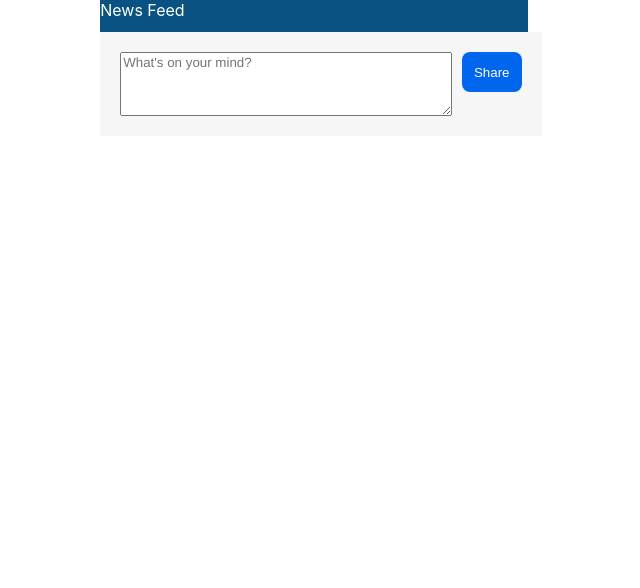
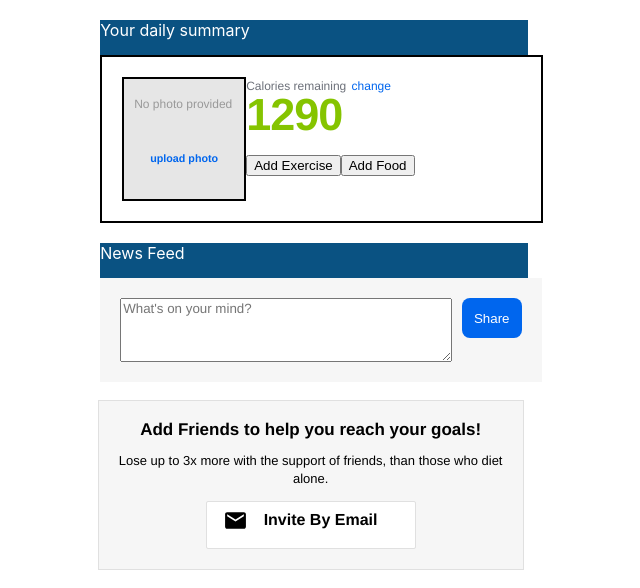
Before and after one commit to rini001/myfitnesspal, a React (Create React App) app: page / in a window 1280 px wide. Shown: the top 588 px of the page, without its empty margins (207-847 px from the left). Built offline with nearby package versions, Linux system fonts and the light colour scheme.

Commit message:
inviteAnddaily_summary

```diff
--- a/src/App.js
+++ b/src/App.js
@@ -3,6 +3,8 @@
 // import { Slides } from "./Components/appPage/Slides";
 // import { Sidebar } from "./Components/appPage/Sidebar";
 import "./App.css";
+import { DailySummary } from "./Components/home/DailySummary";
+import { Invite } from "./Components/home/Invite";
 import { NewsFeed } from "./Components/home/NewsFeed";
 // import { Head } from './Components/Head';
 // import {Navbar} from './Components/Navbar';
@@ -18,7 +20,9 @@ function App() {
       <Sidebar />
       <FeaturedApps />
       <MarketPlace /> */}
+      <DailySummary/>
       <NewsFeed/>
+      <Invite/>
     </div>
   );
 }
--- a/src/Components/home/DailySummary.jsx
+++ b/src/Components/home/DailySummary.jsx
@@ -1,8 +1,36 @@
 import React from 'react'
-
+import styles from './DailySummary.module.css'
 export const DailySummary = () => {
   return (
-    <div>
+    <div className={styles.maindiv} >
+      <div className={styles.summary}>Your daily summary</div>
+      <div className={styles.div1} >
+        <div className={styles.div2}>
+        <div className={styles.uploadphoto}>
+          <p className={styles.para01}>No photo provided</p>
+          <h6 className={styles.heading}><a className={styles.anchor} href="">upload photo</a></h6>
+        </div>
+        {/* <div className={styles.lbs} >
+          <p>0</p>
+
+        </div> */}
+        </div>
+        <div>
+          <div>
+              <p className={styles.cal}>Calories remaining <span className={styles.change}>change</span></p>
+          </div>
+          <div className={styles.calCount}>
+
+              1290
+
+            <div>
+            <button>Add Exercise</button>
+            <button>Add Food</button>
+            </div>
+          </div>
+
+      </div>
+        </div>
 
     </div>
   )
--- /dev/null
+++ b/src/Components/home/DailySummary.module.css
@@ -0,0 +1,97 @@
+.maindiv{
+    /* border: 2px solid black; */
+    margin-left: 24%;
+    margin-top: 20px;
+}
+
+.div1{
+    width: 41%;
+    border: 2px solid black;
+    max-width: 100%;
+    min-width: 200px;
+    display: flex;
+    padding: 20px;
+}
+.uploadphoto{
+    width: 120px;
+    height: 120px;
+    text-size-adjust: 100%;
+    background-color: rgb(230, 230, 230);
+}
+.para01{
+    margin: 0px;
+    color: rgb(153, 153, 153);
+    font-size: 0.75rem;
+    font-weight: 400;
+    font-family: "Neue Plak UA", Helvetica, Arial, -apple-system, sans-serif;
+    line-height: 1.66;
+    padding: 16px 10px 10px;
+}
+.heading{
+    margin: 2em 0px 0px;
+    font-size: 0.75rem;
+    font-weight: 600;
+    font-family: "Neue Plak UA", Helvetica, Arial, -apple-system, sans-serif;
+    line-height: 1.6;
+    text-align: center;
+    display: block;
+    font-size: 0.67em;
+    margin-block-start: 2.33em;
+    margin-block-end: 2.33em;
+    margin-inline-start: 0px;
+    margin-inline-end: 0px;
+    font-weight: bold;
+}
+.anchor{
+    margin: 0px;
+    color: rgb(0, 102, 238);
+    text-decoration: none;
+}
+.anchor:hover{
+    color: orangered;
+}
+.div2{
+border: 2px solid black;
+display: grid;
+row-gap: 5px;
+}
+.lbs{
+    padding: 7px;
+    border: 2px solid black;
+}
+.cal{
+    margin: 0px;
+    font-weight: 400;
+    font-family: "Neue Plak UA", Helvetica, Arial, -apple-system, sans-serif;
+    color: rgb(109, 113, 122);
+    line-height: 1;
+    font-size: 12px;
+}
+.change{
+    margin: 0px 0px 0px 2px;
+    color: rgb(0, 102, 238);
+    font-size: 0.75rem;
+    font-weight: 500;
+    font-family: "Neue Plak UA", Helvetica, Arial, -apple-system, sans-serif;
+    line-height: 18px;
+    text-decoration: none;
+    cursor: pointer;
+}
+.calCount{
+    margin: 0px;
+    font-family: "Neue Plak UA", Helvetica, Arial, -apple-system, sans-serif;
+    color: rgb(133, 196, 0);
+    font-weight: 700;
+    font-size: 45px;
+    line-height: 40px;
+    letter-spacing: -1px;
+}
+.summary{
+    width: 44%;
+    height: 2.2rem;
+    max-width: 100%;
+    min-width: 200px;
+    display: flex;
+    background-color: rgb(10, 82, 130);
+    color: rgb(255, 255, 255);
+}
--- a/src/Components/home/Invite.jsx
+++ b/src/Components/home/Invite.jsx
@@ -1,9 +1,16 @@
 import React from 'react'
-
+import styles from './Invite.module.css'
 export const Invite = () => {
   return (
     <div>
+      <div className={styles.maindiv}>
+        <p className={styles.para1}>Add Friends to help you reach your goals!</p>
+        <p className={styles.para2}>Lose up to 3x more with the support of friends, than those who diet alone.</p>
+        <button className={styles.mainbutton}>
+        <svg className={styles.btnIcon} focusable="false" aria-hidden="true" viewBox="0 0 24 24" data-testid="EmailIcon"><path d="M20 4H4c-1.1 0-1.99.9-1.99 2L2 18c0 1.1.9 2 2 2h16c1.1 0 2-.9 2-2V6c0-1.1-.9-2-2-2zm0 4-8 5-8-5V6l8 5 8-5v2z"></path></svg>
+         <p className={styles.btnInside}>Invite by Email</p> </button>
 
+      </div>
     </div>
   )
 }
--- /dev/null
+++ b/src/Components/home/Invite.module.css
@@ -0,0 +1,62 @@
+.maindiv{
+    border: 2px solid black;
+    width: 30%;
+    margin-left: 23.8%;
+    margin-top: 18px;
+    text-align: center;
+    background-color: rgb(246, 246, 246);
+    border: 1px solid rgb(224, 224, 224);
+   padding: 20px;
+
+}
+.para1{
+margin: 0px 0px 10px;
+font-family: "Neue Plak UA", Helvetica, Arial, -apple-system, sans-serif;
+font-size: 17px;
+font-weight: 700;
+line-height: 18px;
+}
+p {
+    display: block;
+    margin-block-start: 1em;
+    margin-block-end: 1em;
+    margin-inline-start: 0px;
+    margin-inline-end: 0px;
+}
+.para2{
+    margin: 13px 0px;
+    font-weight: 400;
+    font-family: "Neue Plak UA", Helvetica, Arial, -apple-system, sans-serif;
+    font-size: 13px;
+    line-height: 18px;
+}
+.mainbutton{
+    border-radius: 2px;
+    min-width: 210px;
+    min-height: 48px;
+    background-color: rgb(255, 255, 255);
+    padding: 6px 16px;
+    border: 1px solid rgb(224, 224, 224);
+    margin: 0px;
+   display: inline-flex;
+}
+.btnInside{
+    margin: 0px;
+    font-size: 1rem;
+    line-height: 1.5;
+    font-family: "Neue Plak UA", Helvetica, Arial, -apple-system, sans-serif;
+    font-weight: 700;
+    text-transform: capitalize;
+    color: black;
+}
+.btnIcon{
+    user-select: none;
+    width: 1em;
+    height: 1em;
+    display: inline-block;
+    fill: currentcolor;
+    flex-shrink: 0;
+    transition: fill 200ms cubic-bezier(0.4, 0, 0.2, 1) 0ms;
+    font-size: 25px;
+    margin-right: 16px
+}
--- a/src/Components/home/NewsFeed.jsx
+++ b/src/Components/home/NewsFeed.jsx
@@ -1,5 +1,6 @@
 import React, { useState, useEffect } from "react";
 import { v4 as uuidv4 } from "uuid";
+// import { Invite } from "./Invite";
 import styles from "./NewsFeed.module.css";
 export const NewsFeed = () => {
   const [clicked,setClicked] =useState(true)
@@ -71,7 +72,8 @@ else{
           </button>
         </div>
       </div>
-      {tasks.map((elem) => (
+
+     {tasks.map((elem) => (
         <div key={elem.id}>
           <div className={styles.flexdiv}>
             <div>
@@ -85,7 +87,7 @@ else{
                 <div><a href="#">debnathrenaissance</a>{" "}</div>
                 <div className={styles.modal} onClick={() => handleDelete(elem.id)}>x</div>
               </div>
-              <div>{elem.value}</div>
+              <div className={styles.val}>{elem.value}</div>
               <div className={styles.likeAndcomment}>
                 <div className={styles.like} style={{color: clicked? 'grey' : 'rgb(0, 102, 238)'}} onClick={like}>Like</div>
                 <div>Comment</div>
@@ -104,6 +106,7 @@ else{
           </div>
         </div>
       ))}
+
       {/* <div style={{ border: "2px solid black" }}></div> */}
     </div>
   );
--- a/src/Components/home/NewsFeed.module.css
+++ b/src/Components/home/NewsFeed.module.css
@@ -1,10 +1,11 @@
 .maindiv{
 margin-left: 24% ;
+margin-top: 20px;
 }
 
 .feed{
     width: 44%;
-    height: 2rem;
+    height: 2.2rem;
     max-width: 100%;
     min-width: 200px;
     display: flex;
@@ -67,6 +68,7 @@ margin-left: 24% ;
   .nameAndModal{
       display: flex;
       column-gap: 27.7rem;
+      margin-left: 11px;
       /* border: 2px solid blue; */
   }
   .modal{
@@ -82,7 +84,7 @@ margin-left: 24% ;
   }
   .likeAndcomment{
       display: flex;
-      color: rgb(0, 102, 238);
+      color: grey;
      font-weight: 600;
      gap: 5px;
      padding: 15px;
@@ -106,3 +108,6 @@ margin-left: 24% ;
     cursor: pointer;
     background-color: 1px solid rgb(242, 242, 242);
   }
+  .val{
+      padding-left: 14.8px;
+  }
```
